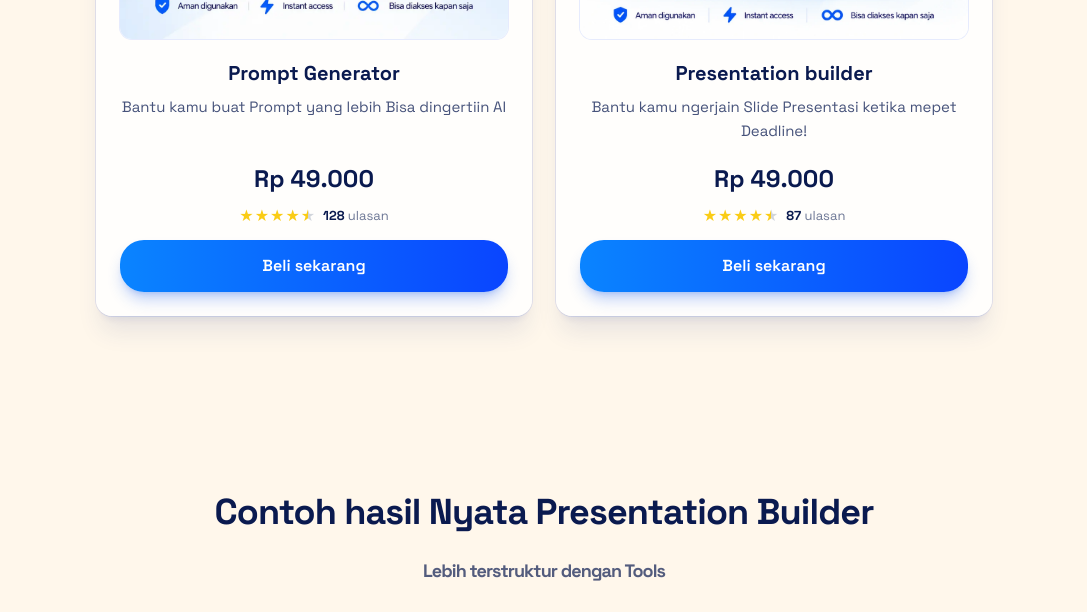
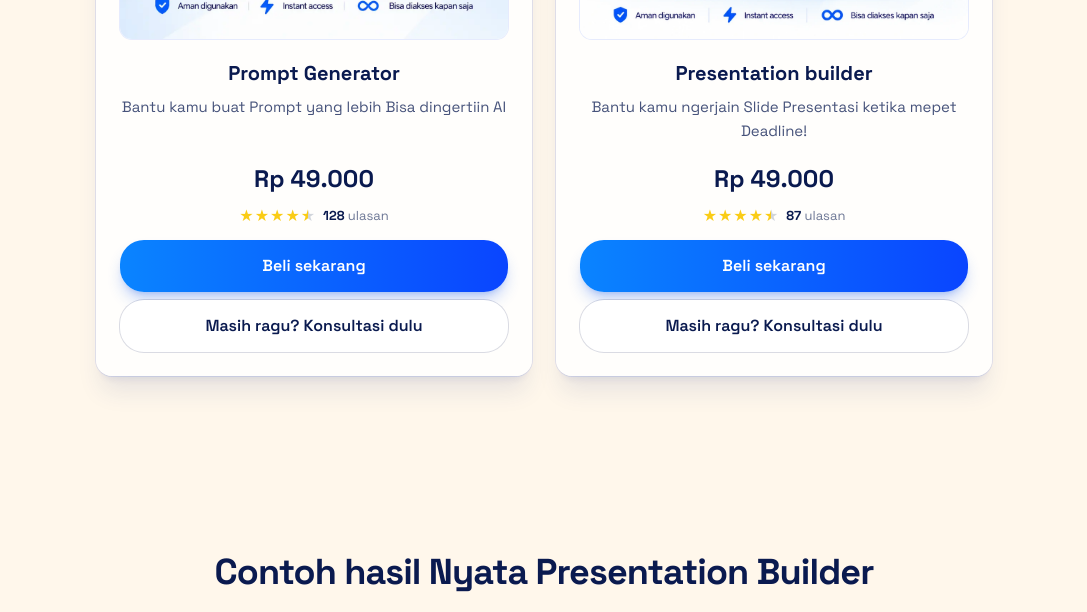
Before and after one commit to TriYuniawan/bengkel-ai, a plain HTML site: page index.html in a window 1280 px wide. Shown: the part 1378-1990 px from the top of the page, without its empty margins (96-1183 px from the left). Drawn offline with Linux system fonts and the light colour scheme.

Commit message:
Add consultation button and update checkout links for tools

```diff
--- a/index.html
+++ b/index.html
@@ -662,6 +662,29 @@
         box-shadow:
           0 10px 15px -3px rgba(37, 99, 235, 0.5),
           0 4px 6px -4px rgba(37, 99, 235, 0.5);
+      }
+      .btn-ask {
+        margin-top: 0.5rem;
+        width: 100%;
+        display: inline-flex;
+        align-items: center;
+        justify-content: center;
+        border-radius: 1.5rem;
+        padding: 0.875rem 1.75rem;
+        font-size: 1rem;
+        line-height: 1.5rem;
+        font-weight: 600;
+        color: #0a1a4f;
+        text-decoration: none;
+        background: #fff;
+        box-shadow: 0 0 0 1px rgba(10, 26, 79, 0.15);
+        transition:
+          background 0.15s,
+          box-shadow 0.15s;
+      }
+      .btn-ask:hover {
+        background: #f0f4ff;
+        box-shadow: 0 0 0 1px rgba(10, 26, 79, 0.3);
       }
       .tool-rating {
         margin-top: 0.75rem;
@@ -1382,13 +1405,20 @@
                 </div>
                 <a
                   class="btn-buy"
-                  href="https://wa.me/6285977154689?text=Halo%2C%20saya%20mau%20order%20tools%20Playground%20Prompting.%20Bagaimana%20cara%20pembayarannya%3F"
+                  href="http://lynk.id/perfect_10/pj05op828wjn/checkout"
                   target="_blank"
                   rel="noopener noreferrer"
                   data-track="Contact"
                   data-track-event="KlikBeliPromptGenerator"
                   data-track-name="Prompt Generator"
                   >Beli sekarang</a
+                >
+                <a
+                  class="btn-ask"
+                  href="https://wa.me/6285977154689?text=Halo%2C%20saya%20mau%20tanya%20soal%20tools%20Prompt%20Generator"
+                  target="_blank"
+                  rel="noopener noreferrer"
+                  >Masih ragu? Konsultasi dulu</a
                 >
               </article>
               <article class="tool-card">
@@ -1418,13 +1448,20 @@
                 </div>
                 <a
                   class="btn-buy"
-                  href="https://wa.me/6285977154689?text=Halo%2C%20saya%20mau%20order%20tools%20Presentation%20Builder.%20Bagaimana%20cara%20pembayarannya%3F"
+                  href="http://lynk.id/perfect_10/6n8eqnxwmvr1/checkout"
                   target="_blank"
                   rel="noopener noreferrer"
                   data-track="Contact"
                   data-track-event="KlikBeliPresentationBuilder"
                   data-track-name="Presentation builder"
                   >Beli sekarang</a
+                >
+                <a
+                  class="btn-ask"
+                  href="https://wa.me/6285977154689?text=Halo%2C%20saya%20mau%20tanya%20soal%20tools%20Presentation%20Builder"
+                  target="_blank"
+                  rel="noopener noreferrer"
+                  >Masih ragu? Konsultasi dulu</a
                 >
               </article>
             </div>
```
